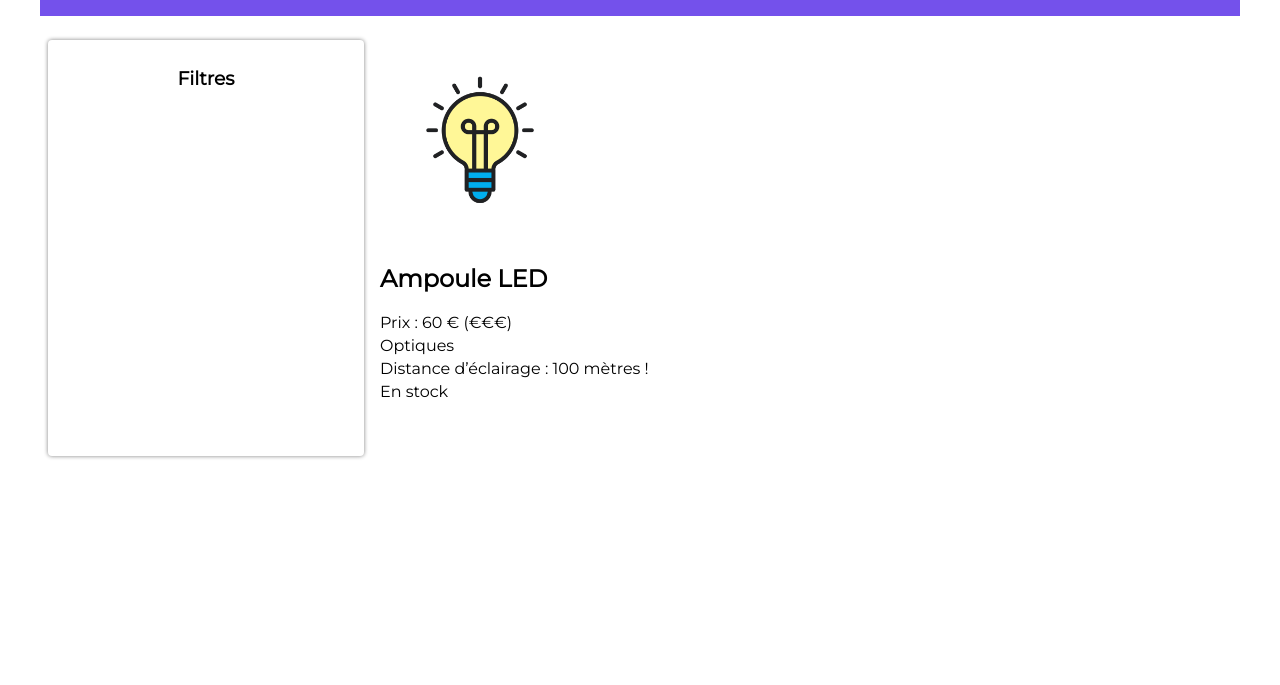
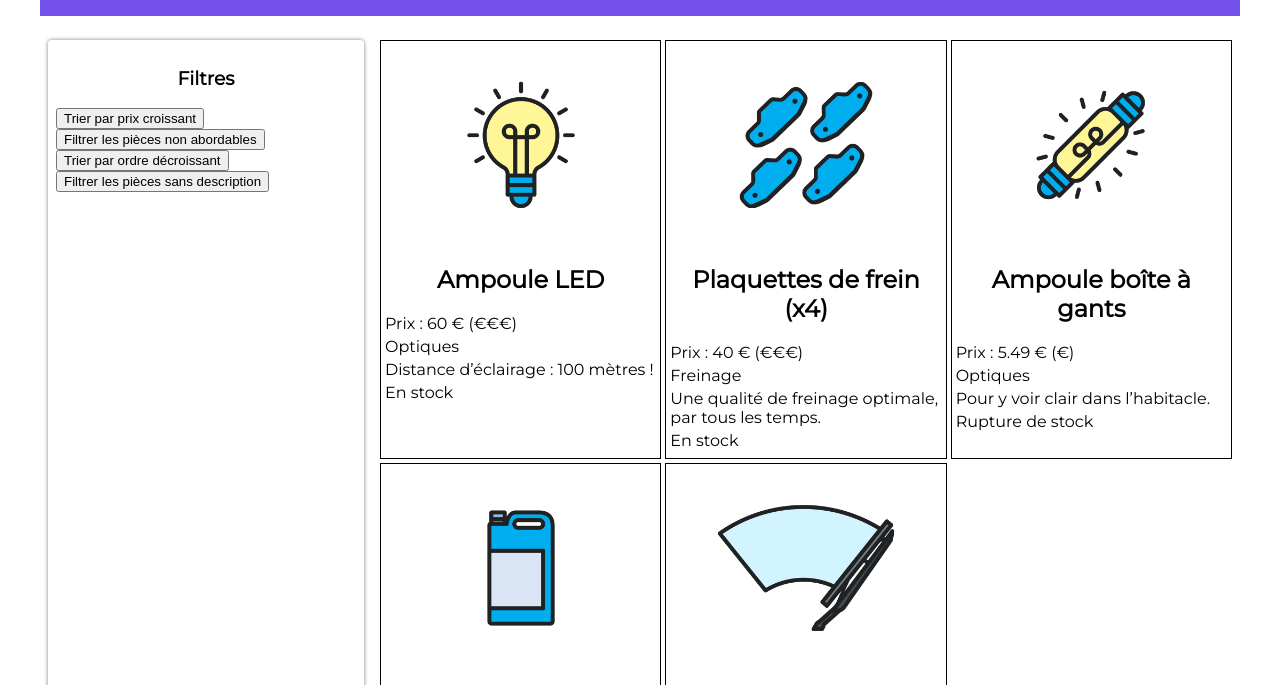
Before and after one commit to Antoine-NVE/Cours_JavaScript, a website: page index.html in a window 1280 px wide. Shown: the part 98-783 px from the top of the page. Drawn offline with Linux system fonts and the light colour scheme.

Commit message:
Manipulez les listes en JavaScript

```diff
--- a/index.html
+++ b/index.html
@@ -1,11 +1,13 @@
 <!DOCTYPE html>
 <html lang="fr">
+
   <head>
     <meta charset="utf-8">
     <title>Les Bonnes Pièces</title>
     <link rel="stylesheet" href="styles.css">
     <script type="module" src="pieces.js"></script>
   </head>
+
   <body>
     <header>
       <img src="images/logo-les-bonnes-pieces.png" alt="LOGO">
@@ -15,11 +17,18 @@
       <!-- Menu de recherche -->
       <section class="filtres">
         <h3>Filtres</h3>
+        <button class="btn-trier">Trier par prix croissant</button>
+        <br>
+        <button class="btn-filtrer">Filtrer les pièces non abordables</button>
+        <br>
+        <button class="btn-decroissant">Trier par ordre décroissant</button>
+        <br>
+        <button class="btn-nodesc">Filtrer les pièces sans description</button>
       </section>
 
       <!-- Fiches produits -->
-			<section class="fiches">
-			</section>
+      <section class="fiches"></section>
     </main>
   </body>
+
 </html>
--- a/pieces.js
+++ b/pieces.js
@@ -1,7 +1,9 @@
 const reponse = await fetch('pieces-autos.json');
 const pieces = await reponse.json();
+const sectionFiches = document.querySelector('.fiches');
 
-const article = pieces[0];
+for (let i = 0; i < pieces.length; i++) {
+    const article = pieces[i];
 
     const imageElement = document.createElement('img');
     imageElement.src = article.image;
@@ -26,10 +28,46 @@ stockElement.innerText = article.disponibilite
         ? 'En stock'
         : 'Rupture de stock';
 
-const sectionFiches = document.querySelector('.fiches');
-sectionFiches.appendChild(imageElement);
-sectionFiches.appendChild(nomElement);
-sectionFiches.appendChild(prixElement);
-sectionFiches.appendChild(categorieElement);
-sectionFiches.appendChild(descriptionElement);
-sectionFiches.appendChild(stockElement);
+    const pieceElement = document.createElement('article');
+    pieceElement.appendChild(imageElement);
+    pieceElement.appendChild(nomElement);
+    pieceElement.appendChild(prixElement);
+    pieceElement.appendChild(categorieElement);
+    pieceElement.appendChild(descriptionElement);
+    pieceElement.appendChild(stockElement);
+    sectionFiches.appendChild(pieceElement);
+}
+
+const boutonTrier = document.querySelector('.btn-trier');
+boutonTrier.addEventListener('click', () => {
+    const piecesOrdonnees = Array.from(pieces);
+    piecesOrdonnees.sort((a, b) => {
+        return a.prix - b.prix;
+    });
+    console.log(piecesOrdonnees);
+});
+
+const boutonFiltrer = document.querySelector('.btn-filtrer');
+boutonFiltrer.addEventListener('click', () => {
+    const piecesFiltrees = pieces.filter((piece) => {
+        return piece.prix <= 35;
+    });
+    console.log(piecesFiltrees);
+});
+
+const boutonDecroissant = document.querySelector('.btn-decroissant');
+boutonDecroissant.addEventListener('click', () => {
+    const piecesOrdonnees = Array.from(pieces);
+    piecesOrdonnees.sort((a, b) => {
+        return b.prix - a.prix;
+    });
+    console.log(piecesOrdonnees);
+});
+
+const boutonNodesc = document.querySelector('.btn-nodesc');
+boutonNodesc.addEventListener('click', () => {
+    const piecesFiltrees = pieces.filter((piece) => {
+        return piece.description;
+    });
+    console.log(piecesFiltrees);
+});
--- a/styles.css
+++ b/styles.css
@@ -45,11 +45,24 @@ main {
 .fiches {
 	flex: 1;
 	margin: 8px;
+	display: grid;
+	grid-template-columns: repeat(3, 1fr);
+	gap: 4px;
 }
-.fiches img {
+.fiches article {
+	border: 1px solid black;
+	padding: 4px;
+}
+.fiches article img {
+	display: block;
+	margin-left: auto;
+	margin-right: auto;
 	max-width: 200px;
 }
-.fiches p {
+.fiches article p {
 	margin-top: 4px;
 	margin-bottom: 4px;
 }
+.fiches article h2 {
+	text-align: center;
+}
```
Lines whose indentation alone changed are shown as unchanged.
